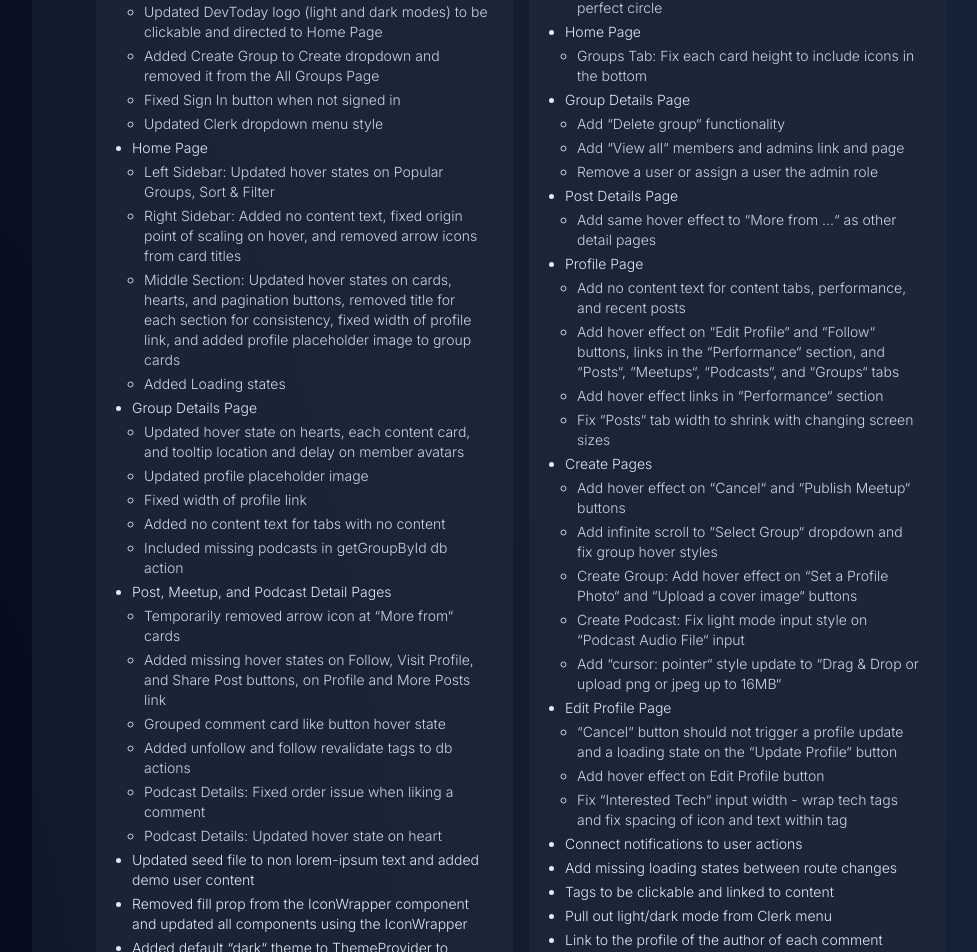
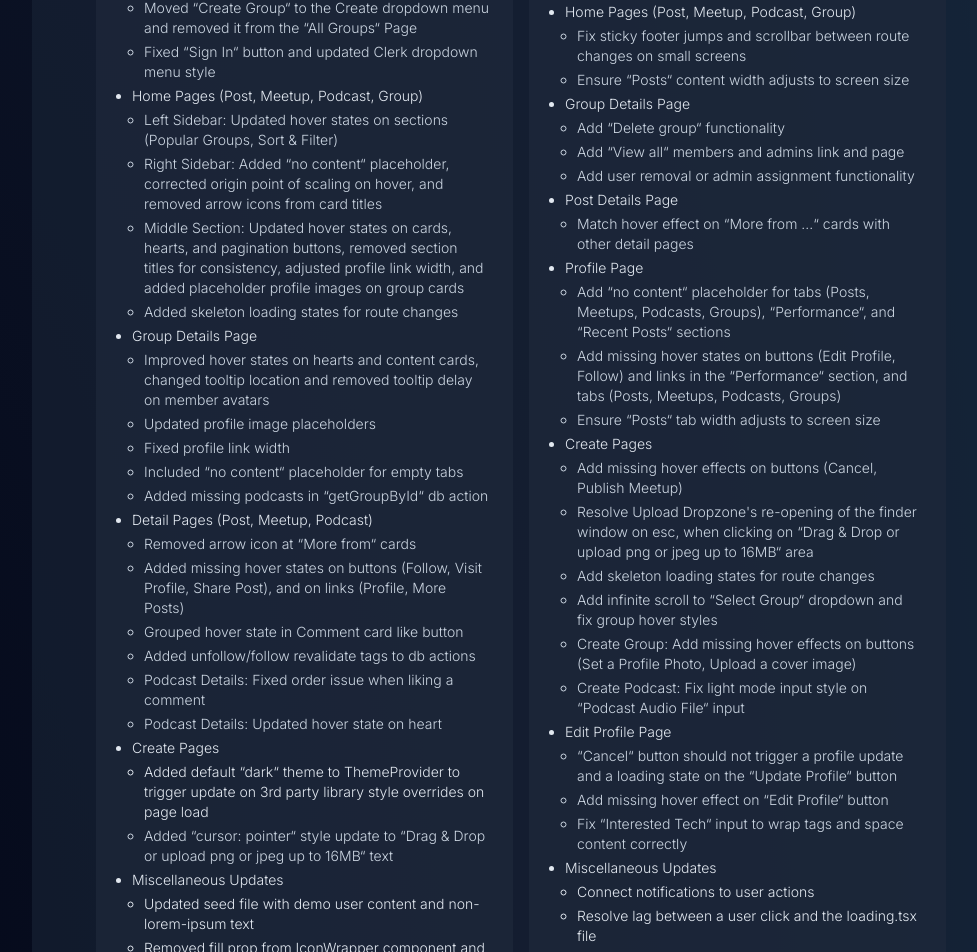
Before and after one commit to DDVVPP/PortfolioV2, a Next.js app: page /projects/dev-today in a window 1280 px wide. Shown: the part 1735-2687 px from the top of the page, without its empty margins (230-1207 px from the left). Built offline with nearby package versions, Linux system fonts and the light colour scheme.

Commit message:
update: updates to Updates

```diff
--- a/components/DevTodayUpdates.tsx
+++ b/components/DevTodayUpdates.tsx
@@ -9,81 +9,96 @@ const DevTodayUpdates = () => {
           <ul className="ml-3 flex list-disc flex-col gap-y-1 text-sm font-light text-slate-300 max-sm:text-xs">
             <li className="text-slate-200">Header</li>
             <ul className="ml-3 flex list-[circle] flex-col gap-y-1">
-              <li>Added tooltip on hover</li>
-              <li>Updated hover states on Search and Notification icons</li>
               <li>
-                Updated DevToday logo (light and dark modes) to be clickable and
-                directed to Home Page
+                Added tooltips on hover for sticky header navbar items, and made
+                DevToday logo (with light and dark modes) clickable to Home Page
               </li>
               <li>
-                Added Create Group to Create dropdown and removed it from the
-                All Groups Page
+                Moved &ldquo;Create Group&ldquo; to the Create dropdown menu and
+                removed it from the &ldquo;All Groups&ldquo; Page
               </li>
-              <li>Fixed Sign In button when not signed in</li>
-              <li>Updated Clerk dropdown menu style</li>
+              <li>
+                Fixed &ldquo;Sign In&ldquo; button and updated Clerk dropdown
+                menu style
+              </li>
             </ul>
 
-            <li className="text-slate-200">Home Page</li>
+            <li className="text-slate-200">
+              Home Pages (Post, Meetup, Podcast, Group)
+            </li>
             <ul className="ml-3 flex list-[circle] flex-col gap-y-1">
               <li>
-                Left Sidebar: Updated hover states on Popular Groups, Sort &
-                Filter
+                Left Sidebar: Updated hover states on sections (Popular Groups,
+                Sort & Filter)
               </li>
               <li>
-                Right Sidebar: Added no content text, fixed origin point of
-                scaling on hover, and removed arrow icons from card titles
+                Right Sidebar: Added &ldquo;no content&ldquo; placeholder,
+                corrected origin point of scaling on hover, and removed arrow
+                icons from card titles
               </li>
               <li>
                 Middle Section: Updated hover states on cards, hearts, and
-                pagination buttons, removed title for each section for
-                consistency, fixed width of profile link, and added profile
-                placeholder image to group cards
+                pagination buttons, removed section titles for consistency,
+                adjusted profile link width, and added placeholder profile
+                images on group cards
               </li>
-              <li>Added Loading states</li>
+              <li>Added skeleton loading states for route changes</li>
             </ul>
 
             <li className="text-slate-200">Group Details Page</li>
             <ul className="ml-3 flex list-[circle] flex-col gap-y-1">
               <li>
-                Updated hover state on hearts, each content card, and tooltip
-                location and delay on member avatars
+                Improved hover states on hearts and content cards, changed
+                tooltip location and removed tooltip delay on member avatars
               </li>
-              <li>Updated profile placeholder image</li>
-              <li>Fixed width of profile link</li>
-              <li>Added no content text for tabs with no content</li>
-              <li>Included missing podcasts in getGroupById db action</li>
+              <li>Updated profile image placeholders</li>
+              <li>Fixed profile link width</li>
+              <li>
+                Included &ldquo;no content&ldquo; placeholder for empty tabs
+              </li>
+              <li>
+                Added missing podcasts in &ldquo;getGroupById&ldquo; db action
+              </li>
             </ul>
 
             <li className="text-slate-200">
-              Post, Meetup, and Podcast Detail Pages
+              Detail Pages (Post, Meetup, Podcast)
             </li>
             <ul className="ml-3 flex list-[circle] flex-col gap-y-1">
+              <li>Removed arrow icon at &ldquo;More from&ldquo; cards</li>
               <li>
-                Temporarily removed arrow icon at &ldquo;More from&ldquo; cards
+                Added missing hover states on buttons (Follow, Visit Profile,
+                Share Post), and on links (Profile, More Posts)
               </li>
-              <li>
-                Added missing hover states on Follow, Visit Profile, and Share
-                Post buttons, on Profile and More Posts link
-              </li>
-              <li>Grouped comment card like button hover state</li>
-              <li>Added unfollow and follow revalidate tags to db actions</li>
+              <li>Grouped hover state in Comment card like button</li>
+              <li>Added unfollow/follow revalidate tags to db actions</li>
               <li>Podcast Details: Fixed order issue when liking a comment</li>
               <li>Podcast Details: Updated hover state on heart</li>
             </ul>
 
+            <li className="text-slate-200">Create Pages</li>
+            <ul className="ml-3 flex list-[circle] flex-col gap-y-1">
               <li className="text-slate-200">
-              Updated seed file to non lorem-ipsum text and added demo user
-              content
+                Added default &ldquo;dark&ldquo; theme to ThemeProvider to
+                trigger update on 3rd party library style overrides on page load
+              </li>
+              <li>
+                Added &ldquo;cursor: pointer&ldquo; style update to &ldquo;Drag
+                & Drop or upload png or jpeg up to 16MB&ldquo; text
+              </li>
+            </ul>
+
+            <li className="text-slate-200">Miscellaneous Updates</li>
+            <ul className="ml-3 flex list-[circle] flex-col gap-y-1">
+              <li className="text-slate-200">
+                Updated seed file with demo user content and non-lorem-ipsum
+                text
               </li>
               <li className="text-slate-200">
-              Removed fill prop from the IconWrapper component and updated all
-              components using the IconWrapper
+                Removed fill prop from IconWrapper component and updated usage
+                throughout code
               </li>
-
-            <li className="text-slate-200">
-              Added default &ldquo;dark&ldquo; theme to ThemeProvider to update
-              3rd party library style overrides on page load
-            </li>
+            </ul>
           </ul>
         </div>
 
@@ -95,19 +110,22 @@ const DevTodayUpdates = () => {
             <li className="text-slate-200">Header</li>
             <ul className="ml-3 flex list-[circle] flex-col gap-y-1">
               <li>
-                Clicking on a dropdown item in the &ldquo;Create Content&ldquo;
-                button should close the menu
+                Close menu when a selection is made from &ldquo;Create
+                Content&ldquo; dropdown
+              </li>
+              <li>Crop notification profile images to a circle</li>
+            </ul>
+
+            <li className="text-slate-200">
+              Home Pages (Post, Meetup, Podcast, Group)
+            </li>
+            <ul className="ml-3 flex list-[circle] flex-col gap-y-1">
+              <li>
+                Fix sticky footer jumps and scrollbar between route changes on
+                small screens
               </li>
               <li>
-                Notification profile images should be cropped to a perfect
-                circle
-              </li>
-            </ul>
-
-            <li className="text-slate-200">Home Page</li>
-            <ul className="ml-3 flex list-[circle] flex-col gap-y-1">
-              <li>
-                Groups Tab: Fix each card height to include icons in the bottom
+                Ensure &ldquo;Posts&ldquo; content width adjusts to screen size
               </li>
             </ul>
 
@@ -117,60 +135,56 @@ const DevTodayUpdates = () => {
               <li>
                 Add &ldquo;View all&ldquo; members and admins link and page
               </li>
-              <li>Remove a user or assign a user the admin role</li>
+              <li>Add user removal or admin assignment functionality</li>
             </ul>
 
             <li className="text-slate-200">Post Details Page</li>
             <ul className="ml-3 flex list-[circle] flex-col gap-y-1">
               <li>
-                Add same hover effect to &ldquo;More from ...&ldquo; as other
-                detail pages
+                Match hover effect on &ldquo;More from ...&ldquo; cards with
+                other detail pages
               </li>
             </ul>
 
             <li className="text-slate-200">Profile Page</li>
             <ul className="ml-3 flex list-[circle] flex-col gap-y-1">
               <li>
-                Add no content text for content tabs, performance, and recent
-                posts
+                Add &ldquo;no content&ldquo; placeholder for tabs (Posts,
+                Meetups, Podcasts, Groups), &ldquo;Performance&ldquo;, and
+                &ldquo;Recent Posts&ldquo; sections
               </li>
               <li>
-                Add hover effect on &ldquo;Edit Profile&ldquo; and
-                &ldquo;Follow&ldquo; buttons, links in the
-                &ldquo;Performance&ldquo; section, and &ldquo;Posts&ldquo;,
-                &ldquo;Meetups&ldquo;, &ldquo;Podcasts&ldquo;, and
-                &ldquo;Groups&ldquo; tabs
+                Add missing hover states on buttons (Edit Profile, Follow) and
+                links in the &ldquo;Performance&ldquo; section, and tabs (Posts,
+                Meetups, Podcasts, Groups)
               </li>
               <li>
-                Add hover effect links in &ldquo;Performance&ldquo; section
-              </li>
-              <li>
-                Fix &ldquo;Posts&ldquo; tab width to shrink with changing screen
-                sizes
+                Ensure &ldquo;Posts&ldquo; tab width adjusts to screen size
               </li>
             </ul>
 
             <li className="text-slate-200">Create Pages</li>
             <ul className="ml-3 flex list-[circle] flex-col gap-y-1">
               <li>
-                Add hover effect on &ldquo;Cancel&ldquo; and &ldquo;Publish
-                Meetup&ldquo; buttons
+                Add missing hover effects on buttons (Cancel, Publish Meetup)
               </li>
+              <li>
+                Resolve Upload Dropzone&apos;s re-opening of the finder window
+                on esc, when clicking on &ldquo;Drag & Drop or upload png or
+                jpeg up to 16MB&ldquo; area
+              </li>
+              <li>Add skeleton loading states for route changes</li>
               <li>
                 Add infinite scroll to &ldquo;Select Group&ldquo; dropdown and
                 fix group hover styles
               </li>
               <li>
-                Create Group: Add hover effect on &ldquo;Set a Profile
-                Photo&ldquo; and &ldquo;Upload a cover image&ldquo; buttons
+                Create Group: Add missing hover effects on buttons (Set a
+                Profile Photo, Upload a cover image)
               </li>
               <li>
                 Create Podcast: Fix light mode input style on &ldquo;Podcast
                 Audio File&ldquo; input
-              </li>
-              <li>
-                Add &ldquo;cursor: pointer&ldquo; style update to &ldquo;Drag &
-                Drop or upload png or jpeg up to 16MB&ldquo;
               </li>
             </ul>
 
@@ -180,30 +194,34 @@ const DevTodayUpdates = () => {
                 &ldquo;Cancel&ldquo; button should not trigger a profile update
                 and a loading state on the &ldquo;Update Profile&ldquo; button
               </li>
-              <li>Add hover effect on Edit Profile button</li>
               <li>
-                Fix &ldquo;Interested Tech&ldquo; input width - wrap tech tags
-                and fix spacing of icon and text within tag
+                Add missing hover effect on &ldquo;Edit Profile&ldquo; button
+              </li>
+              <li>
+                Fix &ldquo;Interested Tech&ldquo; input to wrap tags and space
+                content correctly
               </li>
             </ul>
 
+            <li className="text-slate-200">Miscellaneous Updates</li>
+            <ul className="ml-3 flex list-[circle] flex-col gap-y-1">
               <li className="text-slate-200">
                 Connect notifications to user actions
               </li>
               <li className="text-slate-200">
-              Add missing loading states between route changes
+                Resolve lag between a user click and the loading.tsx file
               </li>
               <li className="text-slate-200">
-              Tags to be clickable and linked to content
+                Make tags clickable and link to content
               </li>
               <li className="text-slate-200">
-              Pull out light/dark mode from Clerk menu
+                Move light/dark mode toggle out of Clerk menu
               </li>
               <li className="text-slate-200">
-              Link to the profile of the author of each comment
+                Link comment authors to their profiles
               </li>
               <li className="text-slate-200">
-              Refactor code to eliminate duplication throughout
+                Refactor code to remove duplication
               </li>
               <li className="text-slate-200">
                 Add &ldquo;Share post&ldquo; functionality
@@ -211,7 +229,8 @@ const DevTodayUpdates = () => {
               <li className="text-slate-200">
                 Add live values for number of views
               </li>
-            <li className="text-slate-200">Create an admin panel</li>
+              <li className="text-slate-200">Build an admin panel</li>
+            </ul>
           </ul>
         </div>
       </section>
```
Lines whose indentation alone changed are shown as unchanged.
